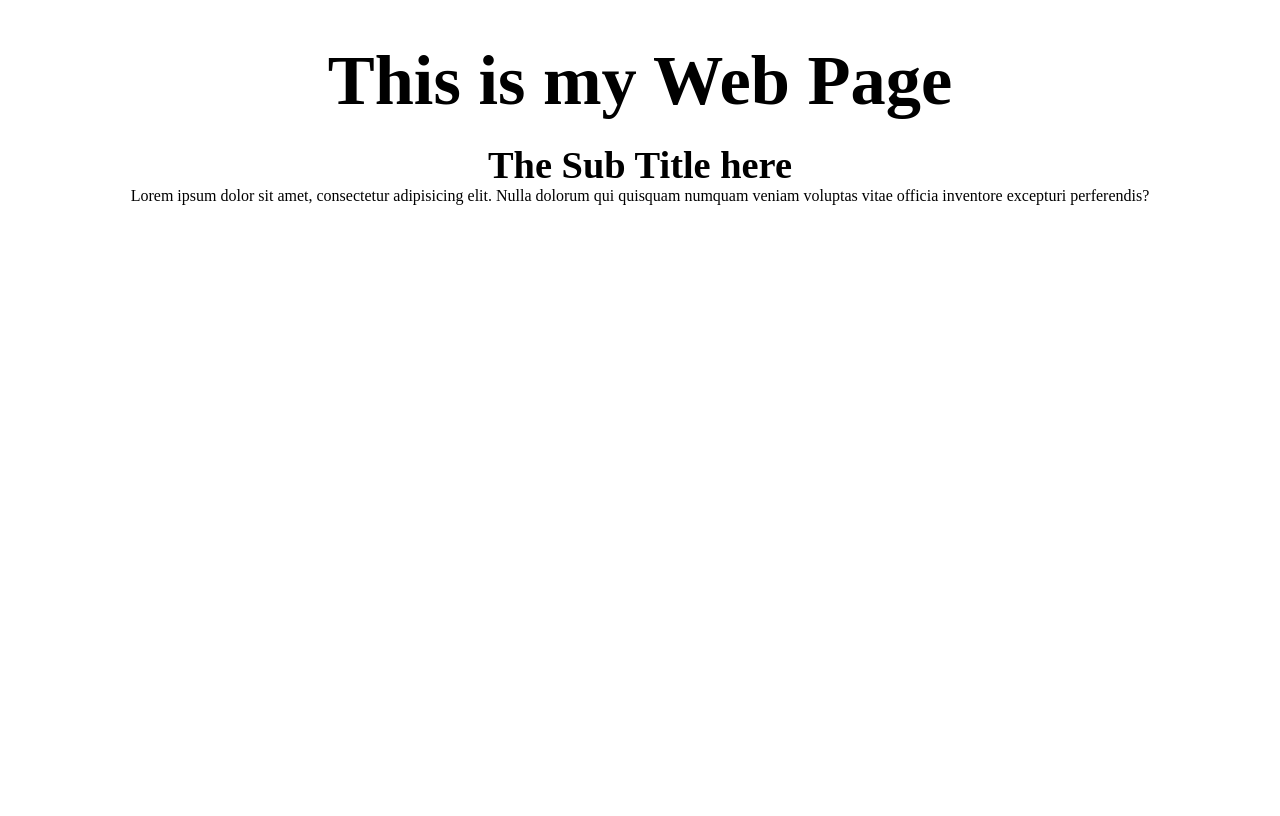
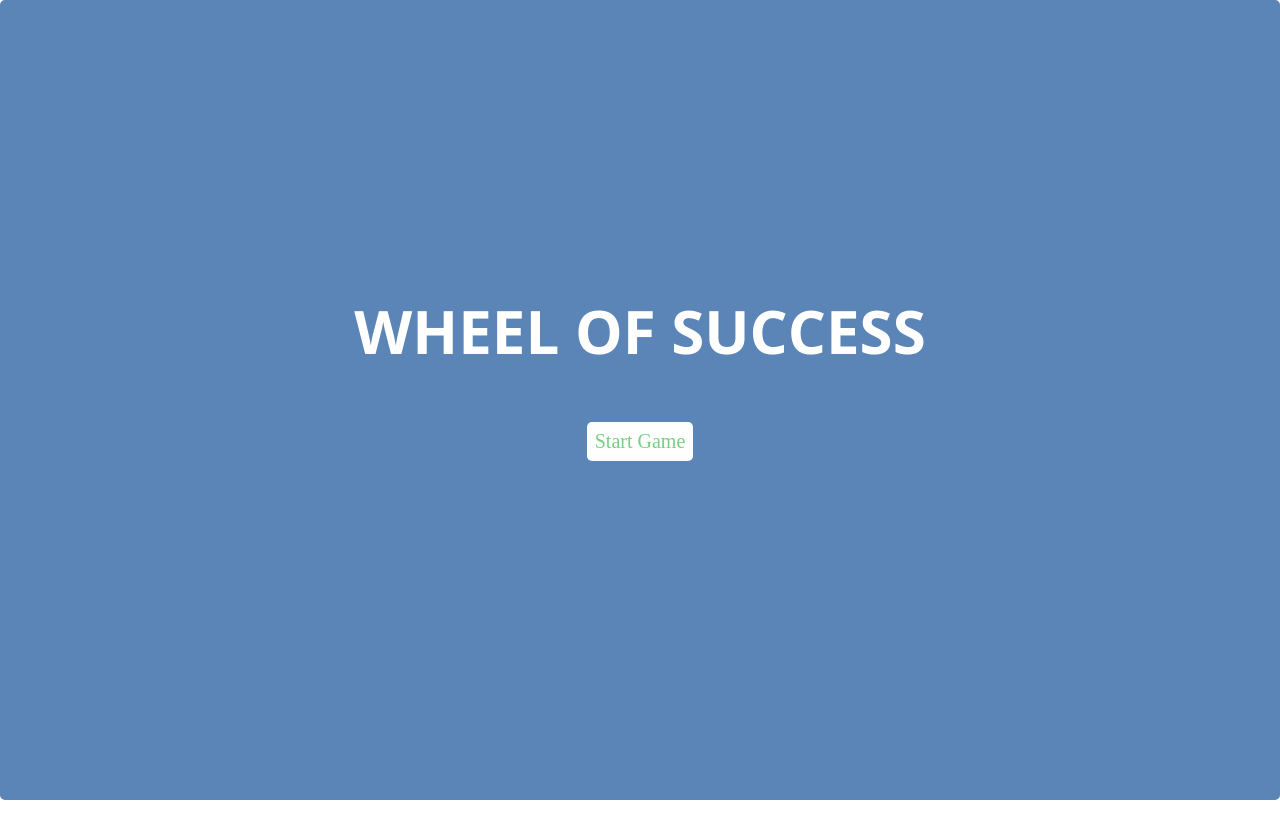
Before and after one commit to jsMarko/project-6, a plain HTML site: page index.html in a window 1280 px wide. Drawn offline with nearby package versions, Linux system fonts and the light colour scheme.

Commit message:
initial dir structure installing of essential files

```diff
--- a/css/styles.css
+++ b/css/styles.css
@@ -1,19 +1,163 @@
+/* Main styles */
+@import url('https://fonts.googleapis.com/css?family=Open+Sans:400,700&Roboto:300');
+
+/* Variables */
+
+:root {
+  --color-win: #78CF82;
+  --color-lose: #D94545;
+  --color-start: #5b85b7;
+  --color-neutral: #445069;
+  --color-neutral-light: #D2D2D2;
+  --color-keys: #37474F;
+  --color-keys-light: #E5E5E5;
+  --font-size-large: 60px;
+  --font-size-medium: 20px;
+  --transition: all .2s ease-in-out;
+}
+
+/* main */
+
 * {
-   margin: 0;
-   padding: 0;
-   box-sizing: border-box;
+  box-sizing: border-box;
 }
 
 body {
-   text-align: center;
+  justify-content: space-evenly;
+  flex-direction: column;
+  display: flex;
+  height: 100vh;
 }
 
-h1 {
-   font-size: 4.4rem;
-   margin-top: 40px;
+li, ol, ul {
+  padding: 0;
+  display: inline-block;
 }
 
 h2 {
-   font-size: 2.4rem;
-   margin-top: 1.4rem;
+  margin: 0;
+  text-transform: uppercase;
+  font-family: 'Open Sans', sans-serif;
+  font-size: var(--font-size-large);
+  margin: 0;
 }
+
+button {
+  margin: 6px;
+  border: 1px solid transparent;
+  padding: .5rem 1rem;
+  color: var(--color-keys);
+  font-size: var(--font-size-medium);
+  background-color: var(--color-keys-light);
+  border-radius: 5px;
+  -webkit-transition: var(--transition);
+  -o-transition: var(--transition);
+  transition: var(--transition);
+}
+
+.main-container {
+  display: flex;
+  flex-direction: column;
+  justify-content: space-around;
+  height: 100%;
+  max-height: 900px;
+  text-align: center;
+}
+
+.section {
+  width: 100%;
+  padding: 10px;
+}
+
+/* Title */
+
+.header {
+  color: var(--color-start);
+}
+
+/* Phrase */
+
+.letter {
+  font-size: var(--font-size-medium);
+  height: 65px;
+  width: 65px;
+  padding: 20px 1px 0 1px;
+  margin-right: 2px;
+  color: transparent;
+  background: var(--color-neutral-light);
+  border-radius: 5px;
+}
+
+.space {
+  width: 15px;
+}
+
+.show {
+  color: #000;
+  background-color: #76CE82;
+}
+
+/* Keyboard */
+
+.keyrow {
+  display: flex;
+  justify-content: center;
+}
+
+.chosen {
+  background: var(--color-neutral);
+  border-radius: 5px;
+  font-size: var(--font-size-medium);
+  color: #FFFFFF;
+}
+
+.btn__reset {
+  padding: 8px;
+  margin: 50px auto;
+  background: #FFFFFF;
+  border-radius: 5px;
+  font-size: var(--font-size-medium);
+}
+
+/* Overlay */
+
+#overlay {
+  display: flex;
+  flex-direction: column;
+  position: fixed;
+  color: #FFFFFF;
+  justify-content: center;
+  top: 0;
+  bottom: 0;
+  left: 0;
+  right: 0;
+  border-radius: 5px;
+}
+
+.title {
+  color: #FFF;
+}
+
+.start {
+  background-color: var(--color-start);
+}
+
+.start a {
+  color: var(--color-win);
+}
+
+.win {
+  background-color: var(--color-win);
+}
+
+.win a {
+  color: var(--color-win);
+}
+
+.lose {
+  background-color: var(--color-lose);
+}
+
+.lose a {
+  color: var(--color-lose);
+}
--- a/index.html
+++ b/index.html
@@ -1,16 +1,47 @@
 <!DOCTYPE html>
-<html lang="eng">
-   <head>
-      <title>Terminal HTML</title>
-      <link rel="stylesheet" href="css/styles.css" />
-   </head>
-   <body>
-      <h1 class="main-title">This is my Web Page</h1>
-      <h2 class="sub-title">The Sub Title here</h2>
-      <p>
-         Lorem ipsum dolor sit amet, consectetur adipisicing elit. Nulla dolorum
-         qui quisquam numquam veniam voluptas vitae officia inventore excepturi
-         perferendis?
-      </p>
-   </body>
+<html lang="en">
+  <head>
+    <meta charset="utf-8">
+    <title>Wheel of Success!</title>
+    <meta name="viewport" content="width=device-width, initial-scale=1.0">
+    <link href="css/styles.css" rel="stylesheet">
+  </head>
+  <body>
+    <div class="main-container">
+      <div id="overlay" class="start">
+        <h2 class="title">Wheel of Success</h2>
+        <a class="btn__reset">Start Game</a>
+      </div>
+
+      <div id="banner" class="section">
+        <h2 class="header">Wheel of Success</h2>
+      </div>
+
+      <div id="phrase" class="section">
+        <ul></ul>
+      </div>
+      <div id="qwerty" class="section">
+        <div class="keyrow">
+          <button>q</button><button>w</button><button>e</button><button>r</button><button>t</button><button>y</button><button>u</button><button>i</button><button>o</button><button>p</button>
+        </div>
+        <div class="keyrow">
+          <button>a</button><button>s</button><button>d</button><button>f</button><button>g</button><button>h</button><button>j</button><button>k</button><button>l</button>
+        </div>
+        <div class="keyrow">
+          <button>z</button><button>x</button><button>c</button><button>v</button><button>b</button><button>n</button><button>m</button>
+        </div>
+      </div>
+
+      <div id="scoreboard" class="section">
+        <ol>
+          <li class="tries"><img src="images/liveHeart.png" height="35px" width="30px"></li>
+          <li class="tries"><img src="images/liveHeart.png" height="35px" width="30px"></li>
+          <li class="tries"><img src="images/liveHeart.png" height="35px" width="30px"></li>
+          <li class="tries"><img src="images/liveHeart.png" height="35px" width="30px"></li>
+          <li class="tries"><img src="images/liveHeart.png" height="35px" width="30px"></li>
+        </ol>
+      </div>
+    </div>
+    <script type="text/javascript" src="app.js"></script>
+  </body>
 </html>
```
Also changed, not shown: images/liveHeart.png (added), images/lostHeart.png (added), 1 other file.
